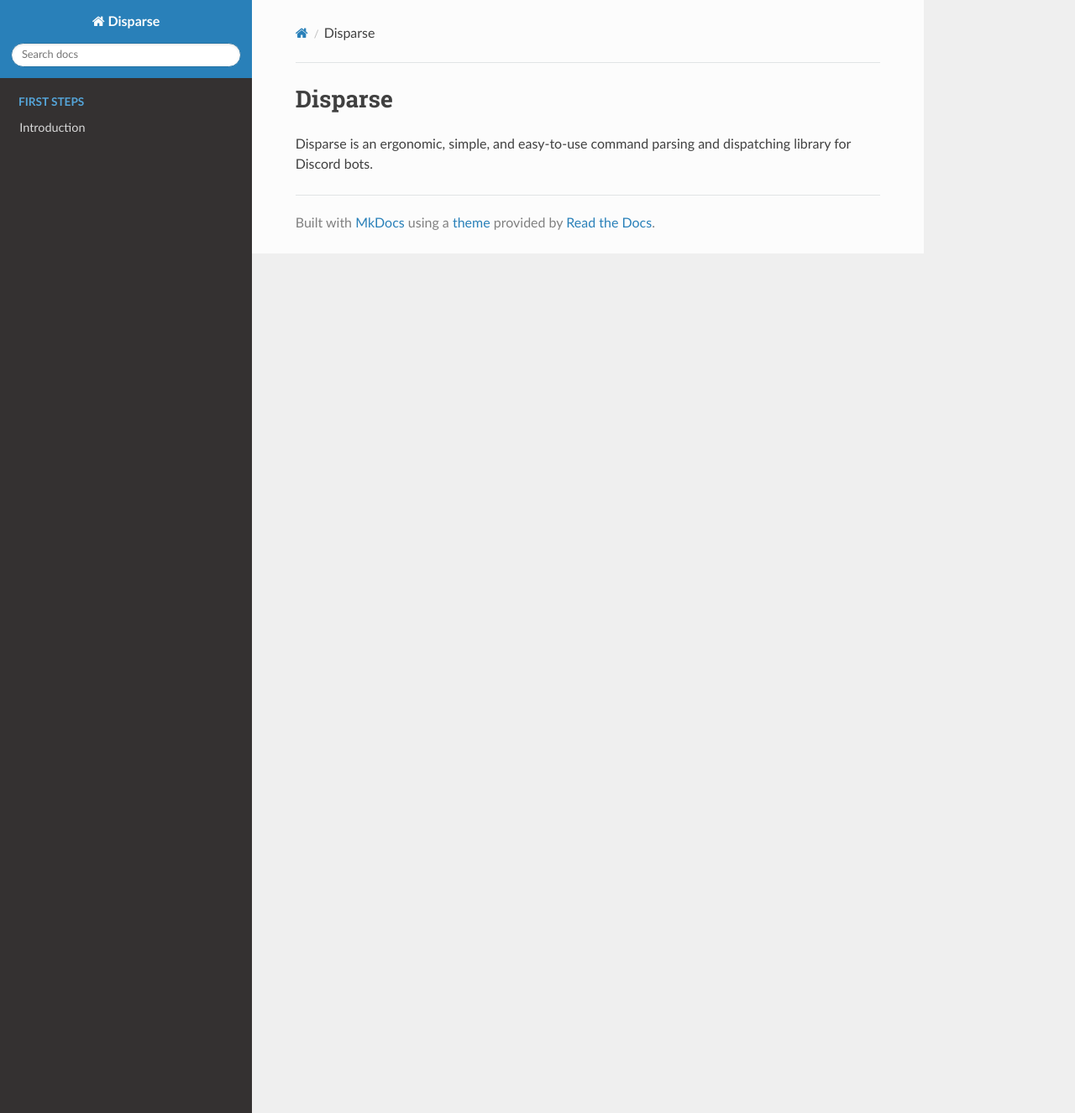
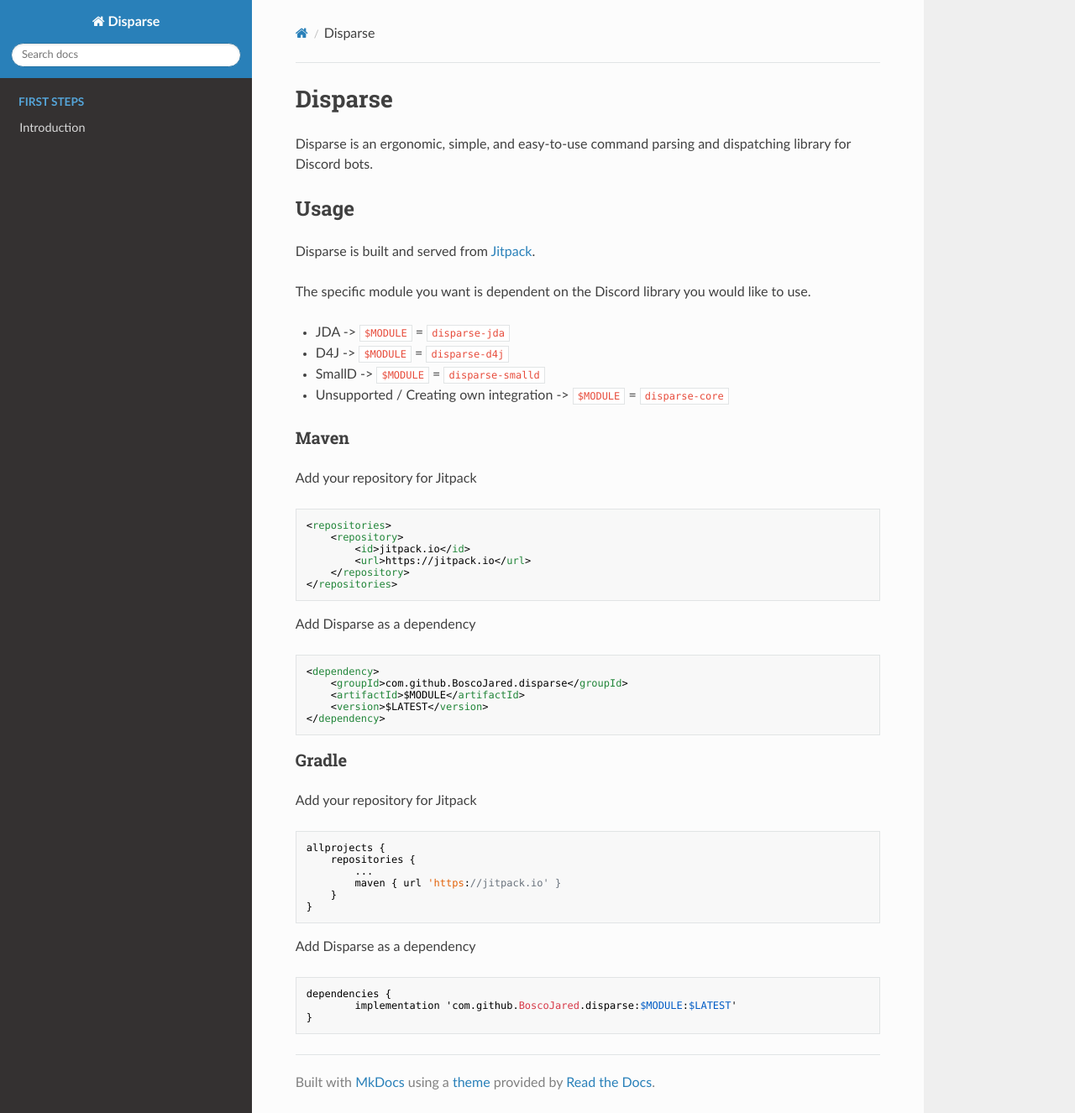
Before and after one commit to BoscoJared/disparse, an MkDocs documentation site: the page built from docs/index.md, in a window 1280 px wide and 1326 px high. Shown: the whole window at 84% size. Built offline with MkDocs 1.6.1, drawn with Linux system fonts in a browser that asks for light colours; nearby versions of some CDN libraries.

Commit message:
[docs] add maven / gradle usage into readthedocs

````diff
--- a/docs/index.md
+++ b/docs/index.md
@@ -1,3 +1,58 @@
 # Disparse
 
 Disparse is an ergonomic, simple, and easy-to-use command parsing and dispatching library for Discord bots.
+
+## Usage
+
+Disparse is built and served from [Jitpack](https://jitpack.io/#BoscoJared/disparse).
+
+The specific module you want is dependent on the Discord library you would like to use.
+
+- JDA -> `$MODULE` = `disparse-jda`
+- D4J -> `$MODULE` = `disparse-d4j`
+- SmallD -> `$MODULE` = `disparse-smalld`
+- Unsupported / Creating own integration -> `$MODULE` = `disparse-core`
+
+### Maven
+
+Add your repository for Jitpack
+
+```xml
+<repositories>
+    <repository>
+        <id>jitpack.io</id>
+        <url>https://jitpack.io</url>
+    </repository>
+</repositories>
+```
+
+Add Disparse as a dependency
+
+```xml
+<dependency>
+    <groupId>com.github.BoscoJared.disparse</groupId>
+    <artifactId>$MODULE</artifactId>
+    <version>$LATEST</version>
+</dependency>
+```
+
+### Gradle
+
+Add your repository for Jitpack
+
+```
+allprojects {
+    repositories {
+        ...
+        maven { url 'https://jitpack.io' }
+    }
+}
+```
+
+Add Disparse as a dependency
+
+```
+dependencies {
+        implementation 'com.github.BoscoJared.disparse:$MODULE:$LATEST'
+}
+```
````
